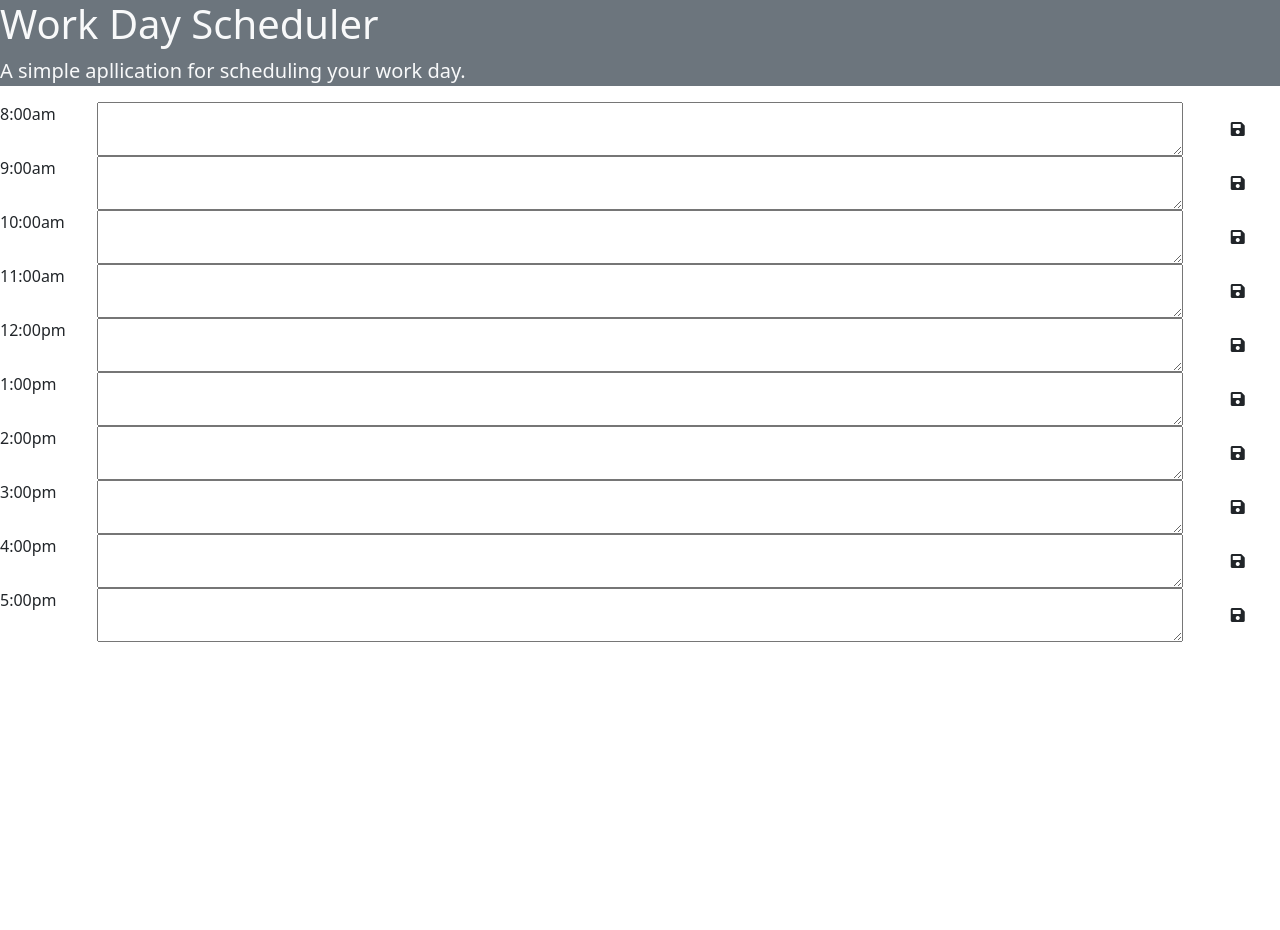
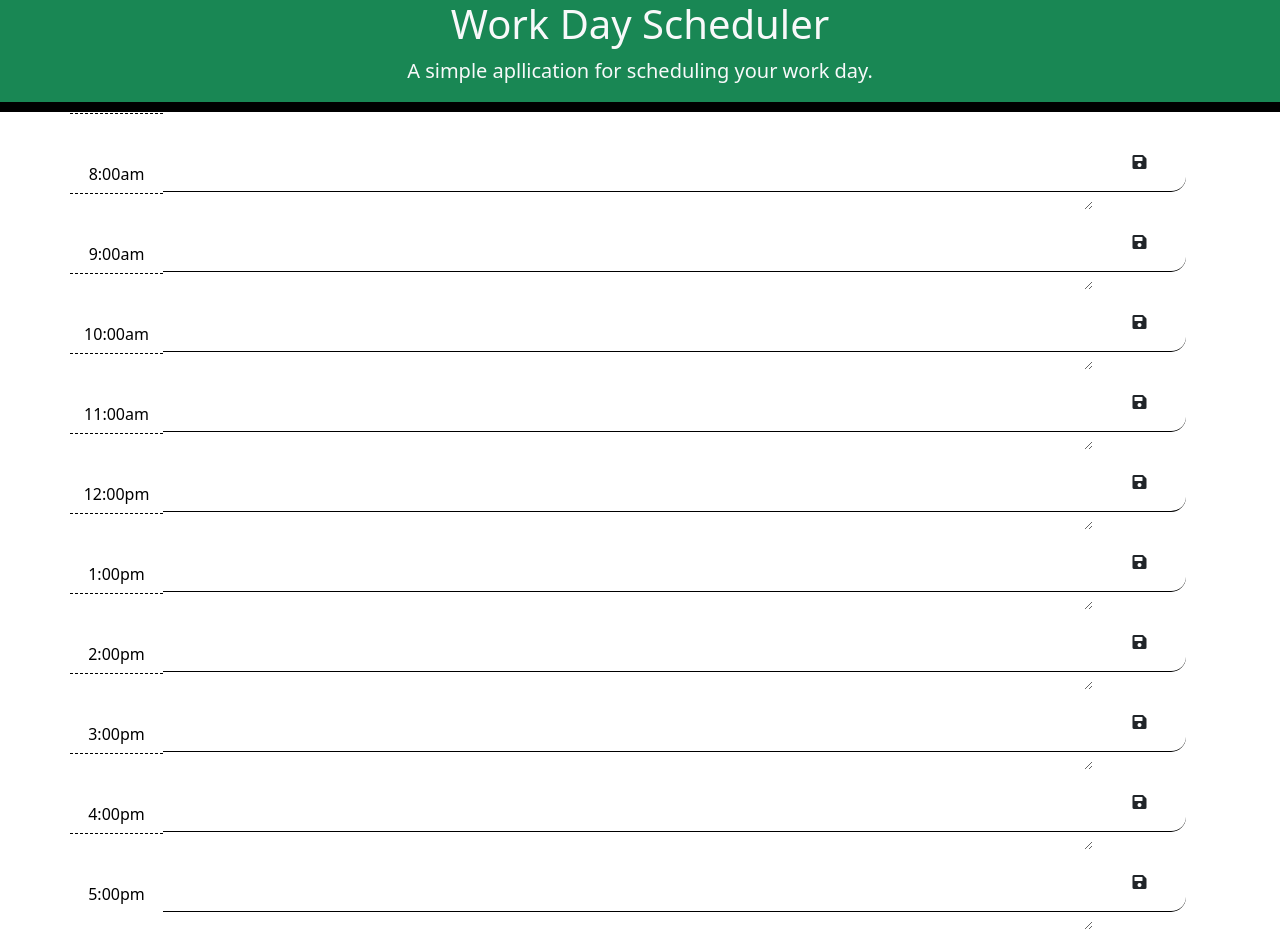
Before and after one commit to khadra123/workdayschedule, a plain HTML site: page index.html in a window 1280 px wide. Before the commit the page ends 800 px from the top, so only its background shows below. Drawn offline with nearby package versions, Linux system fonts and the light colour scheme.

Commit message:
finished css, working on js

```diff
--- a/assets/style.css
+++ b/assets/style.css
@@ -0,0 +1,110 @@
+
+ body{
+    font-family: Arial, Helvetica, sans-serif;
+    background-color: white;
+    font-size: 18px;
+    line-height: 1;
+}
+
+    /*Task text location starts*/
+    textarea{
+        border-left: 1px solid black;
+        border: none;
+        color: black;
+        background: transparent;
+        padding: 10px;
+        width: 64%;
+        resize: none;
+    }
+
+    .jumbotron{
+        text-align: center;
+        background-color: transparent;
+        border-radius: 0;
+        border-bottom: 10px solid black;
+        color: black;
+    }
+
+    .description{
+        white-space: pre-wrap;
+    }
+    /*Task text location ends*/
+
+
+    .time-block{
+        text-align: center;
+        border-radius: 15px;
+    }
+
+    .row{
+        display: flex;
+        flex-direction: row;
+        width: 100%;
+        justify-content: space-between;
+        flex-wrap: wrap;
+        white-space: pre-wrap;
+        border-top: 1px solid white;
+        border-bottom: 1px solid black;
+        height: 80px;
+    }
+
+    .hour{
+        color: black;
+        background-color: white;
+        width: 18%;
+        border-top: 1px dashed black;
+    }
+
+    /*Save button icon states starts*/
+    .past{
+        background-color: #d3d3d3;
+        color: white;
+    }
+
+    .present{
+        background-color:#ff7961;
+        color: white;
+    }
+
+    .future{
+        background-color: #3dd151;
+        color: white;
+    }
+
+    .saveBtn{
+        color: white;
+        border-left: 1px solid black;
+        border-top-right-radius: 15px;
+        border-bottom-right-radius: 15px;
+        background-color: #0772c9;
+        width: 18%;
+        align-content: center;
+        justify-content: center;
+    }
+
+    .saveBtn i:hover{
+        font-size: 15px;
+        transition: all .3s ease-in-out;
+    }
+    /*Save button icon states ends*/
+
+/*Media queries of screeens less than 768px*/
+
+@media screen and(max-width: 768px), screen and (max-width:575px){
+
+    .row{
+        height: auto;
+    }
+
+    .saveBtn{
+        border: 0;
+        border-radius: 0.25rem;
+        height: 50px;
+    }
+
+    textarea{
+        min-height: 80px;
+        border: 0
+    }
+
+}
--- a/index.html
+++ b/index.html
@@ -12,14 +12,14 @@
 </head>
 
 <body>
-    <header class="jumbotron bg-secondary">
+    <header class="jumbotron bg-success">
         <h1 class="font-weight-bold text-light">Work Day Scheduler</h1>
         <p class="text-light lead">A simple apllication for scheduling your work day.</p>
         <p id="currentDate" class="text-light font-weight-bold lead"></p>
     </header>
 
     <!--Hour containers-->
-    <div class="main-container">
+    <div class="container">
 
         <!--Hours-->
         <div id="8-hour" class="row time-block" data-hour="8">
@@ -114,9 +114,6 @@
 
     </div>
 
-    <footer>
-
-    </footer>
 
     <!--Jquery and moment links from https://cdnjs.com/libraries/moment.js/-->
     <script src="https://ajax.googleapis.com/ajax/libs/jquery/3.5.1/jquery.min.js"></script>
```
